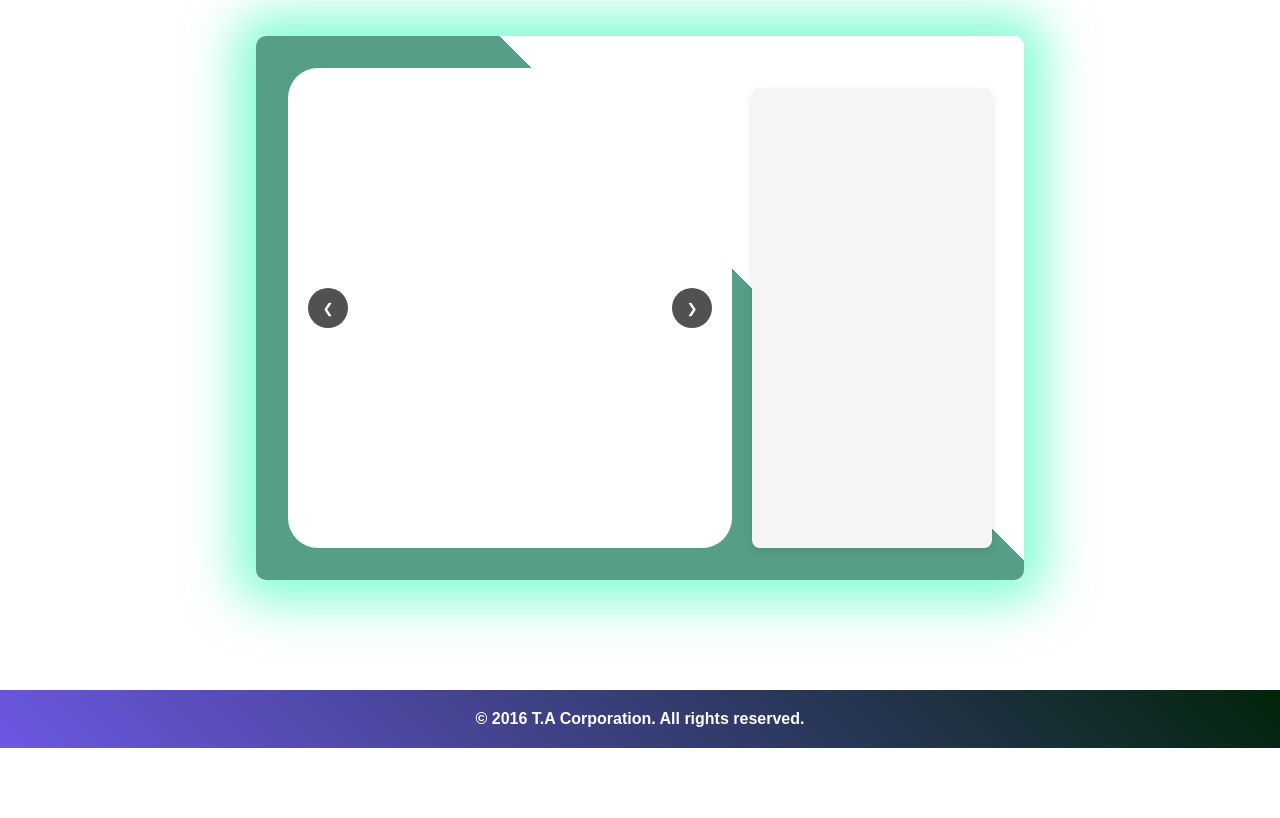
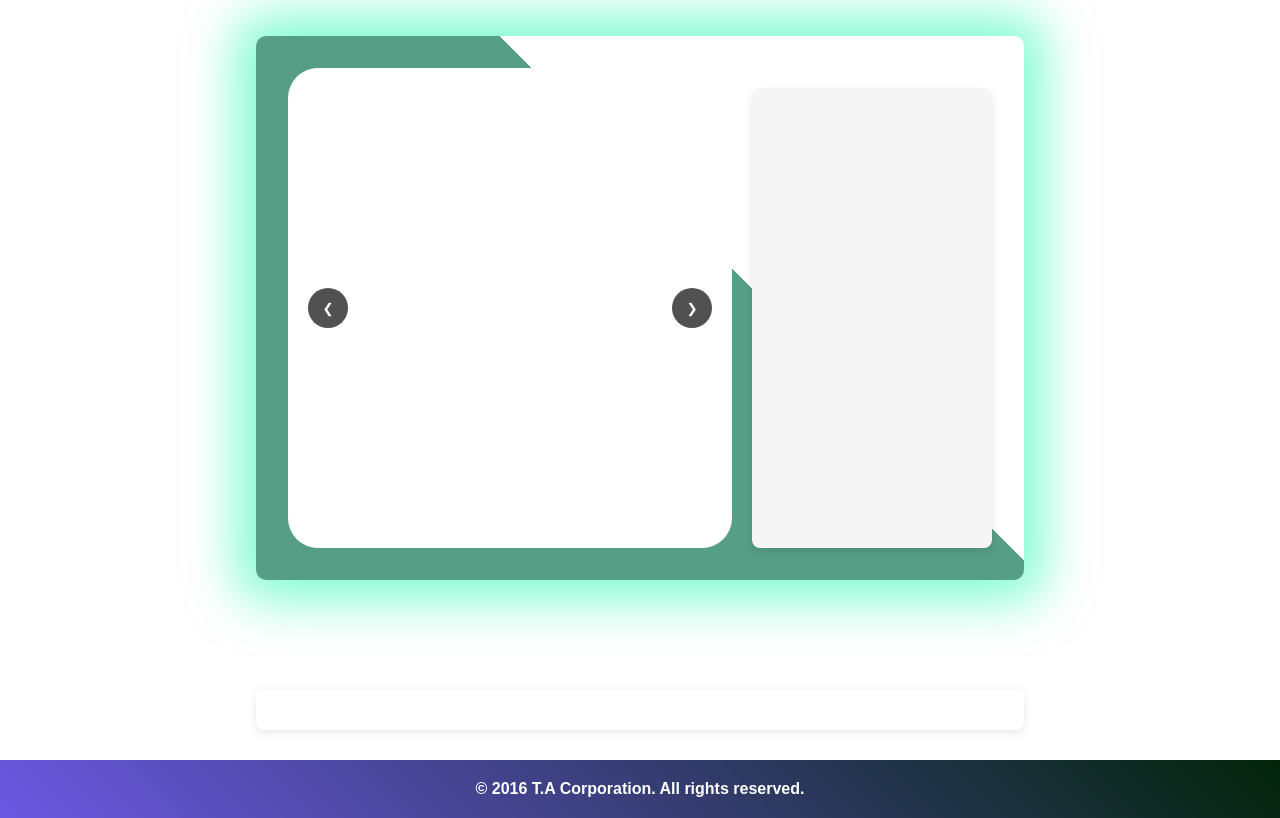
Before and after one commit to dev-andalib/tacorpF, a website: page html/product_detail.html in a window 1280 px wide. Shown: the part 132-950 px from the top of the page. Before the commit the page ends 880 px from the top, so only its background shows below. Drawn offline with Linux system fonts and the light colour scheme.

Commit message:
Update product_detail.html

```diff
--- a/html/product_detail.html
+++ b/html/product_detail.html
@@ -33,9 +33,9 @@
         <div class="desc"></div>
       </section>
 
-      <!-- <section class="extra">
+      <section class="extra">
         <div class="spec"></div>
-      </section> -->
+      </section>
     </main>
 
     <footer>
```
